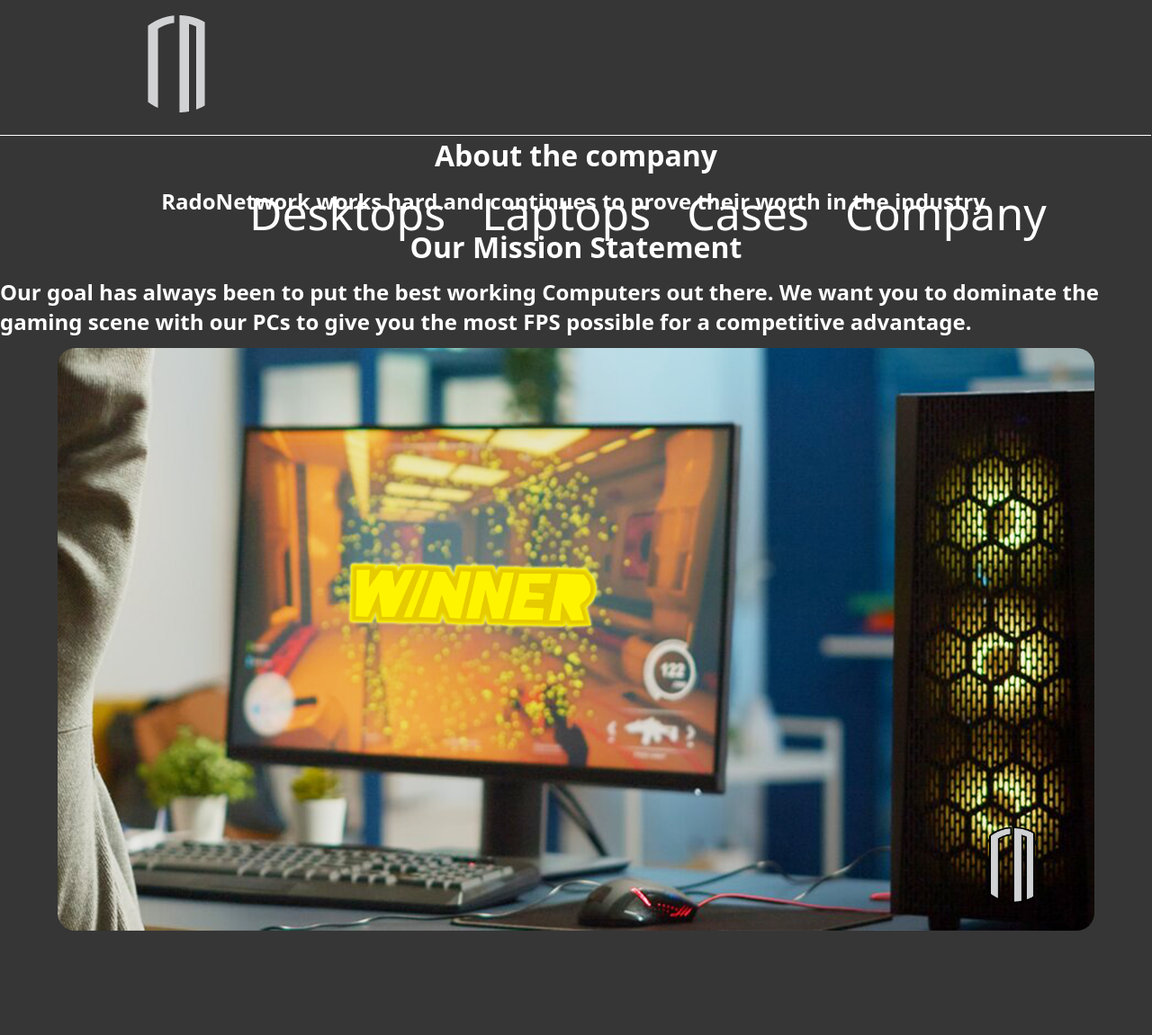
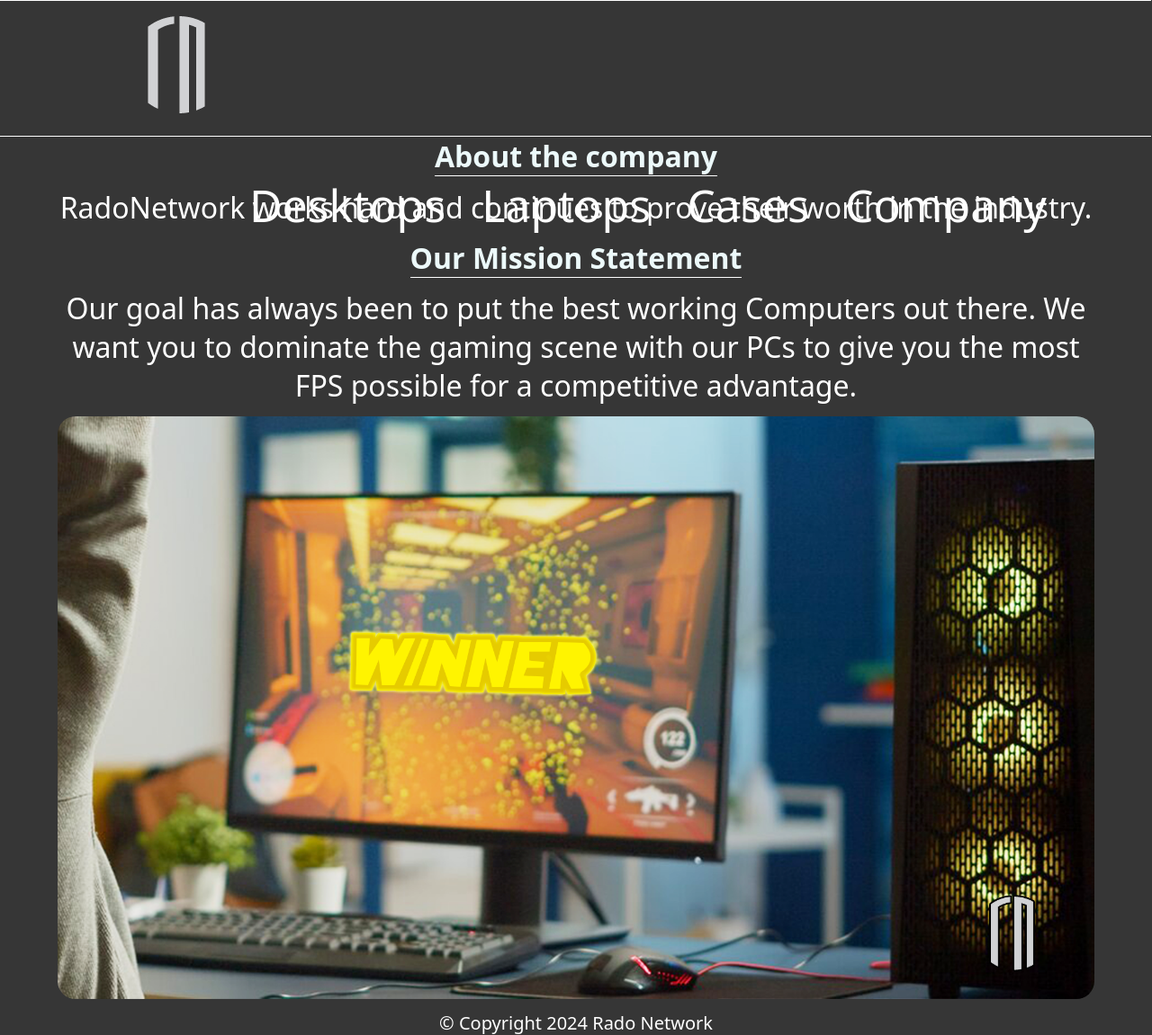
Before and after one commit to marcu0924/Rado-Network, a PHP site: page /company.html in a window 1280 px wide. Shown: the whole page at 90% size. Before the commit the page ends 1035 px from the top, so only its background shows below. Run offline with PHP 8.4, Linux system fonts and the light colour scheme.

Commit message:
just a little more formatting

```diff
--- a/CSS/headerFooter.css
+++ b/CSS/headerFooter.css
@@ -1,186 +1,68 @@
-#title {
-    margin-bottom: 3%;
-    font-weight: 600;
-    margin-top: 2%;
-    font-size: 500%;
-    margin-left: 3%;
-    color: aqua;
+* {
+    margin: 0;
+    padding: none;
+    list-style: none;
+    text-decoration: none;
 }
-#titlebox {
+
+.header {
+    width: 99.9%;
+    height: 150px;
+    display: block;
+    overflow: visible;
+    border-top: 1px solid white;
+    border-bottom: 1px solid white;
+}
+
+.innerheader {
     display: flex;
     justify-content: center;
-    align-items: center;
-    margin-left: 20%;
-    column-gap: 15.0%;
+    width: 85%;
+    height: 100%;
+    margin: 0 auto;
 }
 
-
-
-#box1 {
-    display: flex;
-    border: 5px solid white;
-    min-height: 33%;
-    min-width: 33%;
-
-
-}
-#box2 {
-    display: flex;
-    border: 5px solid white;
-    min-height: 33%;
-    min-width: 33%;
-    align-items: center;
-    justify-content: center;
-
-
-}
-#box3 {
-    display: flex;
-    border: 5px solid white;
-
-    min-height: 33%;
-    min-width: 33%;
-
+.logo_container {
+    height: 100%;
+    display: table;
+    float: left;
 }
 
-#bigbox {
-    display: flex;
-    flex-direction: row;
-    justify-content: center;
-    min-height: 50%;
-    min-width: 50%;
-
+#logo {
+    width: 100%;
+    height: 200px;
+    display: table-cell;
+    vertical-align: middle;
+    margin-top: -20%;
 }
 
-
-#placeholder {
-    display: flex;
-    height: 70%;
-    width: 50%;
+.navigation {
+    float: right;
+    height: 100%;
+    margin-top: 2%;
 }
 
-#pages1 {
-    text-decoration: none;
-    color: rgb(255, 255, 255);
-    font-size: 250%;
-    font-weight: 400;
+.navigation a {
+    height: 100%;
+    display: table;
+    float: left;
+    padding: 0px 20px;
 }
-#line1 {
-    display:flex;
-    color: azure;
-    justify-content: center;
-    align-items: center;
-
-}
-#logo {
+.navigation a li{
     height: 100%;
-    width: 100%;
-    margin-left: 0%;
-
-
+    color: white;
+    font-family: system-ui;
+    font-size: 50px;
 }
 
-#headcontainer {
-    display: flex;
-    flex-wrap:nowrap;
-
-
-}
-header {
-    display: flex;
-    flex-direction: row;
+.thing {
+    margin-top: 1%;
 }
 
-#login {
-    padding-left: 50px;
-    padding-right: 50px;
-    padding-top: 10px;
-    padding-bottom: 11px;
+.footer {
+    font-weight: none;
+    font-size: 20px;
     display: flex;
     justify-content: center;
-    align-items: center;
-    background-color: none;
-    width: 200%;
-    height: 50px;
-    background: transparent;
-    border: 2px solid #fff;
-    outline: none;
-    border-radius: 6px;
-    cursor: pointer;
-    font-size: 150%;
     color: white;
-    font-weight: 500;
-    font-family: system-ui;
-    transition: .5s;
-    margin-top: 2%;
-
 }
-
-#login:hover {
-    background: white;
-    color: black;
-}
-
-#blake {
-    width: 75%;
-    height: 75%;
-    border-radius: 25px;
-
-}
-#comp1 {
-    width: 75%;
-    height: 75%;
-    border-radius: 25px;
-    margin-top: 50px;
-
-
-}
-#line2 {
-    display:flex;
-    color: azure;
-}
-#win {
-    width: 50%;
-    height: 50%;
-    border-radius: 25px;
-}
-
-/*custom scrollbar*/
-
-::-webkit-scrollbar {
-    width: 2em;
-}
-/* the background for the scrollbar
-::-webkit-scrollbar-track {
-}
-*/
-::-webkit-scrollbar-thumb {
-    background: hsl(240, 0%, 43%);
-    border-radius: 30px;
-    border: 8px solid rgb(54, 54, 54);
-    width: 5em;
-    height: 1em;
-}
-
-::-webkit-scrollbar-thumb:hover {
-    background: hsl(192, 5%, 62%);
-}
-
-/*custom scrollbar*/
-
-#headerdiv {
-    height: 100%;
-    margin-bottom: 5%;
-    width: 100%;
-    display: flex;
-    justify-content: center;
-    flex-wrap: nowrap;
-    margin-right: 20%;
-    padding-top: 2%;
-}
-
-header {
-    display: flex;
-    justify-content: center;
-    height: 40%;
-}
--- a/CSS/other.css
+++ b/CSS/other.css
@@ -7,16 +7,60 @@
 .bodycontainer img {
     border-radius: 20px;
     height: 10%;
-    width: 90%;
+    width: 100%;
 }
 
 .bodycontainer div {
     font-size: 100%;
-    color: white;
+    font-weight: 100;
     display: flex;
     justify-content: space-around;
     margin-bottom: 1%;
+    margin-left: 5%;
+    margin-right: 5%;
 }
+
+.bodycontainer h1 {
+    color: white;
+    text-align: center;
+    display: flex;
+    font-weight: normal;
+    justify-content: center;
+
+}
+
+.bodycontainer h2 {
+    color: rgb(236, 249, 250);
+    font-size: 200%;
+    font-weight: 100 bold;
+    border-bottom: 1px solid white;
+}
+
+
+
+
+
+
+
+
+
+
+
+
+
+
+
+
+
+
+
+
+
+
+
+
+
+
 
 /*custom scrollbar*/
 
--- a/CSS/thing.css
+++ /dev/null
@@ -1,59 +0,0 @@
-* {
-    margin: 0;
-    padding: none;
-    list-style: none;
-    text-decoration: none;
-}
-
-.header {
-    width: 99.9%;
-    height: 150px;
-    display: block;
-    overflow: visible;
-    border-bottom: 1px solid white;
-}
-
-.innerheader {
-    display: flex;
-    justify-content: center;
-    width: 85%;
-    height: 100%;
-    margin: 0 auto;
-}
-
-.logo_container {
-    height: 100%;
-    display: table;
-    float: left;
-}
-
-#logo {
-    width: 100%;
-    height: 200px;
-    display: table-cell;
-    vertical-align: middle;
-    margin-top: -20%;
-}
-
-.navigation {
-    float: right;
-    height: 100%;
-    margin-top: 3%;
-}
-
-.navigation a {
-    height: 100%;
-    display: table;
-    float: left;
-    padding: 0px 20px;
-}
-.navigation a li{
-    height: 100%;
-    color: white;
-    font-family: system-ui;
-    font-size: 50px;
-}
-
-.thing {
-    margin-top: 1%;
-}
--- a/company.html
+++ b/company.html
@@ -1,28 +1,25 @@
 <html>
-    <style>
-        body {
-    margin: 0;
-    font-family: system-ui;
-    background-color: rgb(54, 54, 54);
-    }
-    </style>
     <script src="javaScripts/main.js"></script>
-    <link rel="stylesheet" href="CSS/thing.css">
+    <link rel="stylesheet" href="CSS/headerFooter.css">
     <link rel="stylesheet" href="CSS/other.css">
+    <meta charset="UTF-8">
+    <style>body { margin: 0; font-family: system-ui; background-color: rgb(54, 54, 54);}</style>
+
     <header>
         <title>Company</title>
-        <main-header id="main-header"></main-header>    </header>
+        <main-header id="main-header"></main-header>
+    </header>
     <body>
         <div class="bodycontainer">
-        <div class="container"id="line2"><h1 id="line1">About the company</h1></div>
-        <div class="container"id="line2"><h2 id="line1">RadoNetwork works hard and continues to prove their worth in the industry.</h2></div>
+        <div class="container"id="line2"><h2 id="line1">About the company</h1></div>
+        <div class="container"id="line2"><h1 id="line1">RadoNetwork works hard and continues to prove their worth in the industry.</h2></div>
 
-        <div class="container"id="line2"><h1 id="line1">Our Mission Statement</h1></div>
-        <div class="container"id="line2"><h2 id="line1">Our goal has always been to put the best working Computers out there.
+        <div class="container"id="line2"><h2 id="line1">Our Mission Statement</h1></div>
+        <div class="container"id="line2"><h1 id="line1">Our goal has always been to put the best working Computers out there.
             We want you to dominate the gaming scene with our PCs to give you the most FPS possible for a competitive advantage. </h2></div>
 
         <div class="conainer1"><img draggable="false" id="win" src="images/winner.png" /></div>
         </div>
     </body>
-
+    <main-footer></main-footer>
 </html>
--- a/javaScripts/main.js
+++ b/javaScripts/main.js
@@ -18,10 +18,26 @@ class MyHeader extends HTMLElement {
 
     </div>
 
-</header>
 
         `
     }
 }
 
 customElements.define('main-header', MyHeader)
+
+
+class MyFooter extends HTMLElement {
+    connectedCallback() {
+        this.innerHTML = `
+        <footer>
+            <div class="footer">
+                © Copyright 2024 Rado Network
+            </div>
+        </footer>
+
+
+        `
+    }
+}
+
+customElements.define('main-footer', MyFooter)
```
Also changed, not shown: cases.html (+5 -9 lines), desktops.html (+5 -8 lines), home.html (+7 -11 lines), laptops.html (+6 -13 lines).
